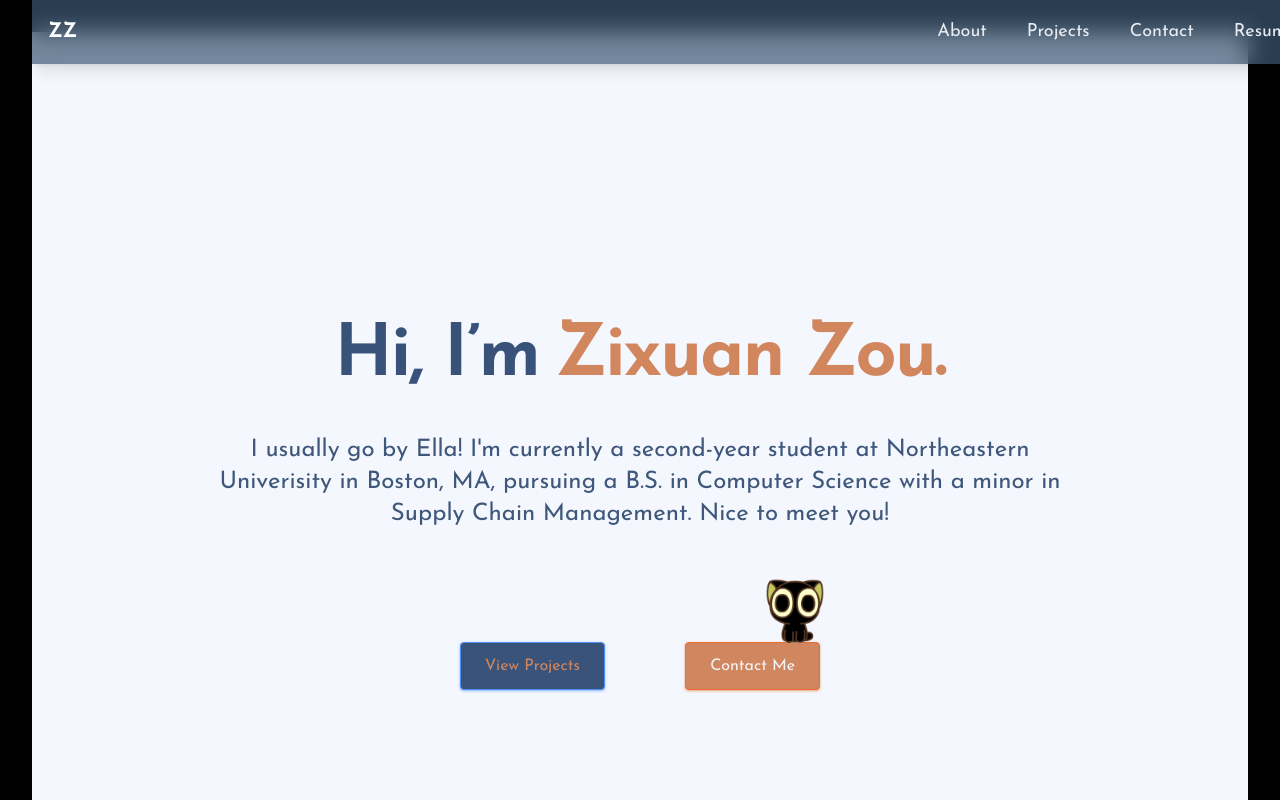
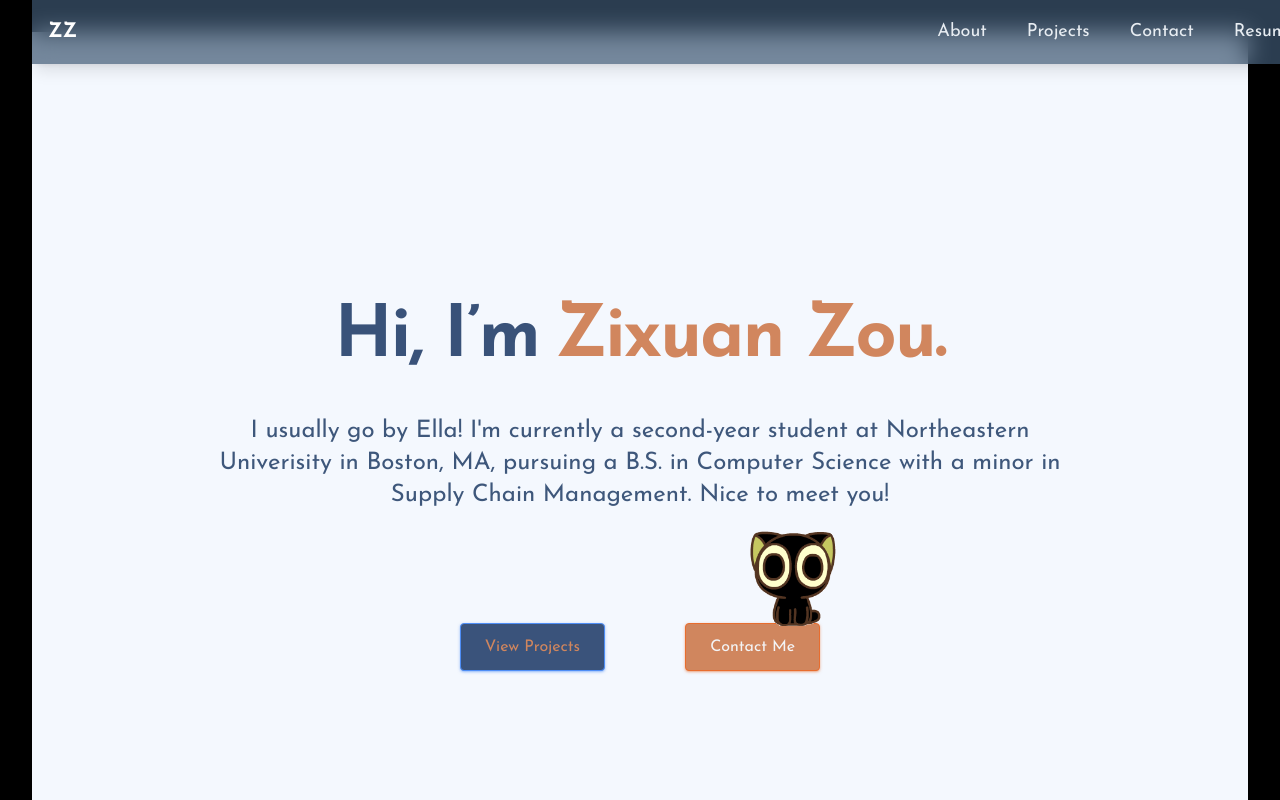
Before and after one commit to ezixuan27/ella_HOME, a React (Vite) app: page / in a window 1280 px wide. Shown: the top 800 px of the page. Built offline with nearby package versions, Linux system fonts and the light colour scheme.

Commit message:
enlarge xiaohei

```diff
--- a/src/components/sections/Home.jsx
+++ b/src/components/sections/Home.jsx
@@ -6,7 +6,7 @@ export const Home = () => {
         className="min-h-screen max-w-full flex items-center justify-center relative mx-4 py-20"
     >
         <RevealOnScroll>
-            <div className="text-center max-w-full md:mx-auto z-10 px-4 mt-10 md:mt-50">
+            <div className="text-center max-w-full md:mx-auto z-10 px-4 mt-10 md:mt-45">
                 <h1 className="font-['Josefin_Sans',_sans-serif] font-bold tracking-tight leading-tight text-4xl md:text-7xl">
                     <span className="text-[#395279]">Hi, I’m</span>
                     <span className="text-[#d1865e] ml-4">Zixuan Zou.</span>
@@ -37,7 +37,7 @@ export const Home = () => {
                         </a>
                         <img src="小黑waving.gif"
                             alt="someGif"
-                            className="absolute -top-19 left-1/2 w-20 h-20 pointer-events-none select-none z-10"
+                            className="absolute -top-28 left-1/3 w-30 h-30 pointer-events-none select-none z-10"
                         />
                     </div>
 
```
